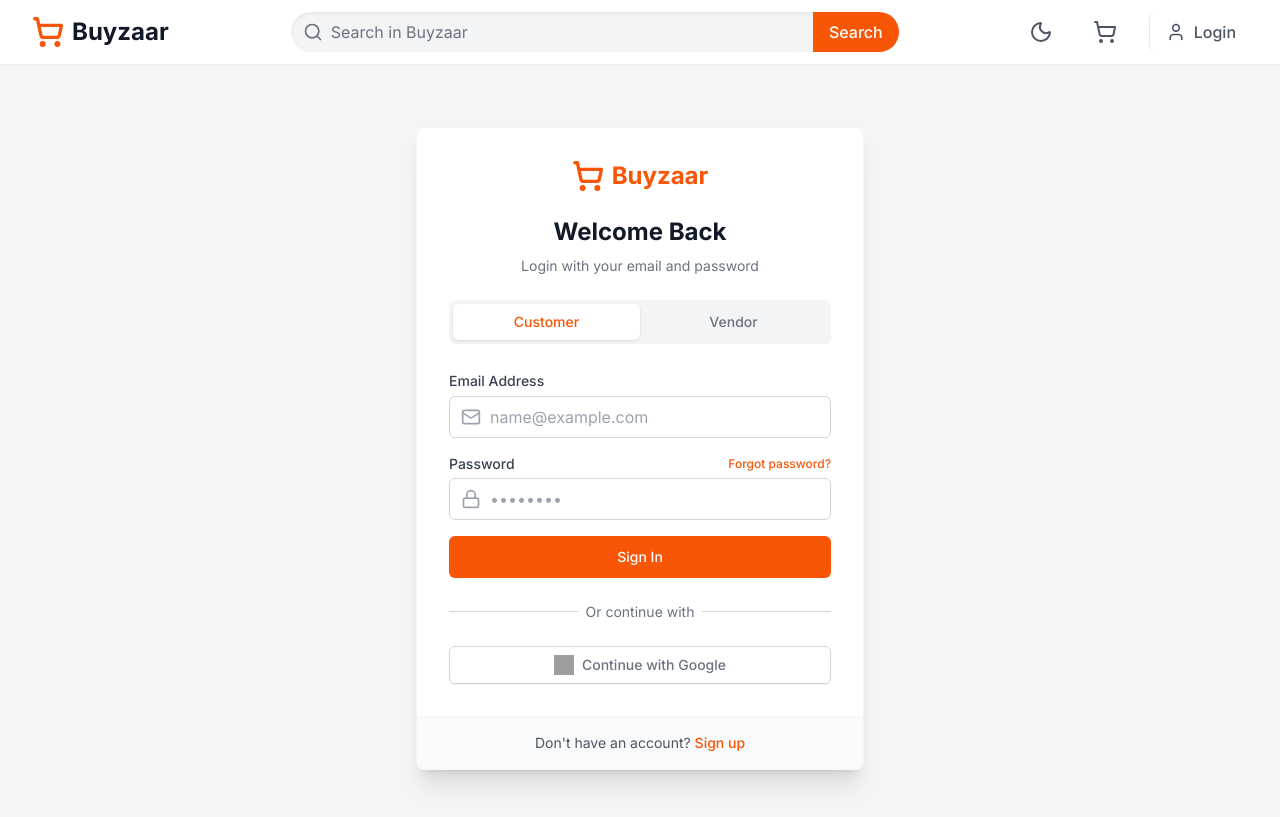
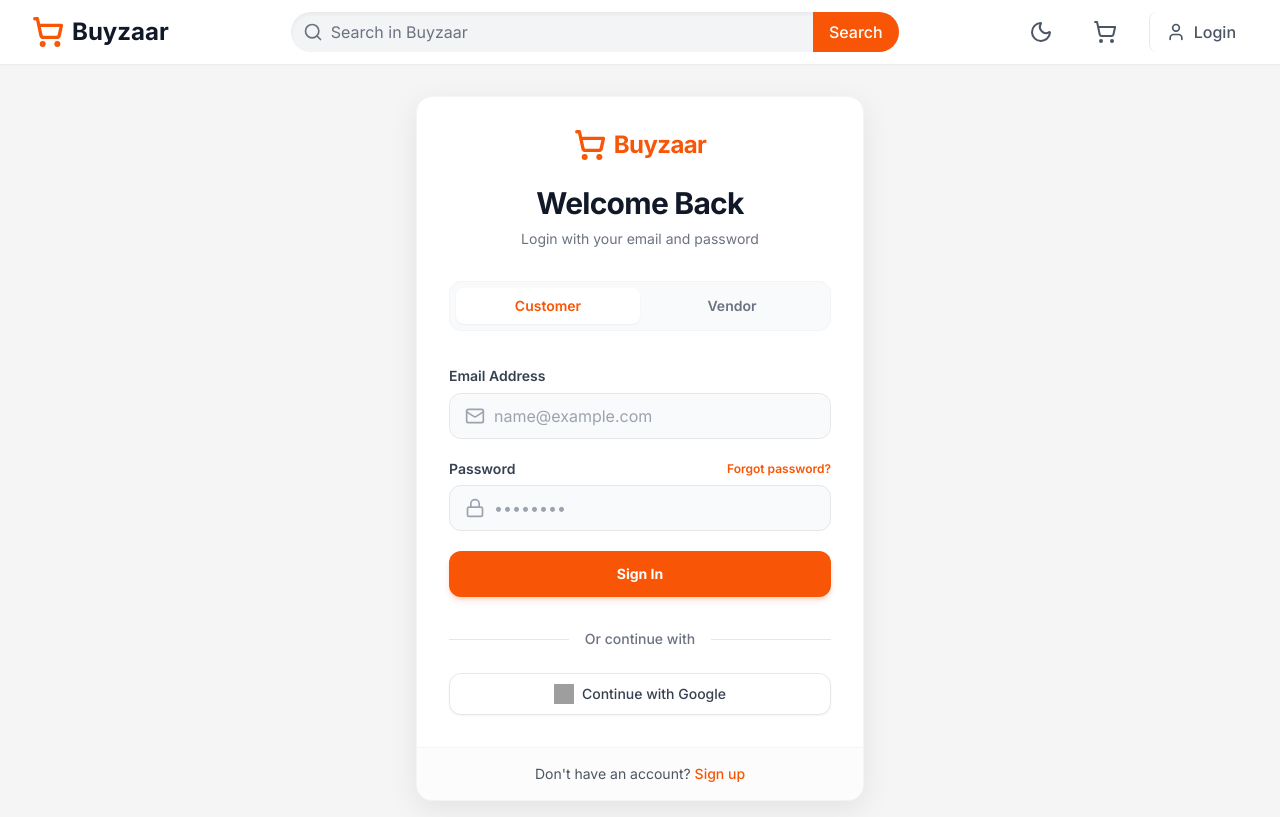
Before and after one commit to SanmuganathanLathusan/Buyzaar, a React (Vite) app in the folder fronend/: page /login in a window 1280 px wide. Built offline with nearby package versions, Linux system fonts and the light colour scheme; no server answers; grey boxes are pictures that could not be loaded.

Commit message:
modified  fronend/src/pages/Auth.jsx file

```diff
--- a/fronend/src/pages/Auth.jsx
+++ b/fronend/src/pages/Auth.jsx
@@ -25,7 +25,7 @@ const Auth = () => {
           businessName: userType === 'vendor' ? formData.name : undefined
         };
 
-        const response = await fetch('http://localhost:5000/api/auth/google', {
+        const response = await fetch('/api/auth/google', {
           method: 'POST',
           headers: {
             'Content-Type': 'application/json'
@@ -78,7 +78,7 @@ const Auth = () => {
             businessName: userType === 'vendor' ? formData.name : undefined
           };
 
-      const response = await fetch(`http://localhost:5000${endpoint}`, {
+      const response = await fetch(endpoint, {
         method: 'POST',
         headers: {
           'Content-Type': 'application/json'
@@ -119,7 +119,7 @@ const Auth = () => {
 
     setIsLoading(true);
     try {
-      const response = await fetch('http://localhost:5000/api/auth/forgot-password', {
+      const response = await fetch('/api/auth/forgot-password', {
         method: 'POST',
         headers: { 'Content-Type': 'application/json' },
         body: JSON.stringify({ email: formData.email })
@@ -196,45 +196,45 @@ const Auth = () => {
       <motion.div
         initial={{ opacity: 0, y: 20 }}
         animate={{ opacity: 1, y: 0 }}
-        className="bg-white dark:bg-cardDark w-full max-w-md rounded-lg shadow-xl border border-gray-100 dark:border-gray-800 overflow-hidden"
+        className="bg-white dark:bg-cardDark w-full max-w-md rounded-2xl shadow-[0_8px_30px_rgb(0,0,0,0.08)] border border-gray-100 dark:border-gray-800 overflow-hidden"
       >
         <div className="p-8">
           <div className="flex justify-center mb-6">
             <div className="flex items-center gap-2 text-2xl font-bold text-primary">
               <ShoppingCart className="h-8 w-8 text-primary" strokeWidth={2.5} />
-              <span>Buyzaar</span>
+              <span className="tracking-tight">Buyzaar</span>
             </div>
           </div>
 
-          <h2 className="text-2xl font-bold text-gray-900 dark:text-white text-center mb-2">
+          <h2 className="text-3xl font-extrabold text-gray-900 dark:text-white text-center mb-2 tracking-tight">
             {userType === 'vendor'
               ? (isLogin ? 'Vendor Portal' : 'Become a Vendor')
               : (isLogin ? 'Welcome Back' : 'Create an Account')}
           </h2>
-          <p className="text-sm text-gray-500 text-center mb-6">
+          <p className="text-sm text-gray-500 text-center mb-8">
             {userType === 'vendor'
               ? (isLogin ? 'Manage your store and products' : 'Start selling on Buyzaar today')
               : (isLogin ? 'Login with your email and password' : 'Join us and start shopping today')}
           </p>
 
-          <div className="flex bg-gray-100 dark:bg-gray-800 p-1 rounded-md mb-6">
+          <div className="flex bg-gray-50 dark:bg-gray-800/80 p-1.5 rounded-xl mb-8 border border-gray-100 dark:border-gray-700/50">
             <button
               type="button"
               onClick={() => setUserType('customer')}
-              className={`flex-1 py-2 text-sm font-medium rounded-md transition-all ${userType === 'customer' ? 'bg-white dark:bg-cardDark shadow text-primary' : 'text-gray-500 hover:text-gray-700 dark:text-gray-400 dark:hover:text-gray-200'}`}
+              className={`flex-1 py-2 text-sm font-semibold rounded-lg transition-all duration-300 ${userType === 'customer' ? 'bg-white dark:bg-cardDark shadow-sm text-primary' : 'text-gray-500 hover:text-gray-700 dark:text-gray-400 dark:hover:text-gray-200'}`}
             >
               Customer
             </button>
             <button
               type="button"
               onClick={() => setUserType('vendor')}
-              className={`flex-1 py-2 text-sm font-medium rounded-md transition-all ${userType === 'vendor' ? 'bg-white dark:bg-cardDark shadow text-primary' : 'text-gray-500 hover:text-gray-700 dark:text-gray-400 dark:hover:text-gray-200'}`}
+              className={`flex-1 py-2 text-sm font-semibold rounded-lg transition-all duration-300 ${userType === 'vendor' ? 'bg-white dark:bg-cardDark shadow-sm text-primary' : 'text-gray-500 hover:text-gray-700 dark:text-gray-400 dark:hover:text-gray-200'}`}
             >
               Vendor
             </button>
           </div>
 
-          <form onSubmit={handleSubmit} className="space-y-4">
+          <form onSubmit={handleSubmit} className="space-y-5">
 
             <AnimatePresence>
               {!isLogin && (
@@ -257,7 +257,7 @@ const Auth = () => {
                       required={!isLogin}
                       value={formData.name}
                       onChange={handleInputChange}
-                      className="w-full pl-10 pr-3 py-2 border border-gray-300 dark:border-gray-700 bg-transparent rounded-md text-gray-900 dark:text-gray-100 focus:outline-none focus:ring-2 focus:ring-primary/50 transition-colors"
+                      className="w-full pl-10 pr-3 py-2.5 border border-gray-200 dark:border-gray-700/80 bg-gray-50 dark:bg-gray-900 rounded-xl text-gray-900 dark:text-gray-100 focus:outline-none focus:ring-2 focus:ring-primary/40 focus:bg-white dark:focus:bg-gray-800 transition-all duration-300"
                       placeholder={userType === 'vendor' ? 'Super Electronics Ltd.' : 'John Doe'}
                     />
                   </div>
@@ -265,10 +265,10 @@ const Auth = () => {
               )}
             </AnimatePresence>
 
-            <div className="space-y-1">
-              <label className="text-sm font-medium text-gray-700 dark:text-gray-300">Email Address</label>
+            <div className="space-y-1.5">
+              <label className="text-sm font-semibold text-gray-700 dark:text-gray-300">Email Address</label>
               <div className="relative">
-                <div className="absolute inset-y-0 left-0 pl-3 flex items-center pointer-events-none">
+                <div className="absolute inset-y-0 left-0 pl-4 flex items-center pointer-events-none">
                   <Mail className="h-5 w-5 text-gray-400" />
                 </div>
                 <input
@@ -277,27 +277,27 @@ const Auth = () => {
                   required
                   value={formData.email}
                   onChange={handleInputChange}
-                  className="w-full pl-10 pr-3 py-2 border border-gray-300 dark:border-gray-700 bg-transparent rounded-md text-gray-900 dark:text-gray-100 focus:outline-none focus:ring-2 focus:ring-primary/50 transition-colors"
+                  className="w-full pl-11 pr-3 py-2.5 border border-gray-200 dark:border-gray-700/80 bg-gray-50 dark:bg-gray-900 rounded-xl text-gray-900 dark:text-gray-100 focus:outline-none focus:ring-2 focus:ring-primary/40 focus:bg-white dark:focus:bg-gray-800 transition-all duration-300"
                   placeholder="name@example.com"
                 />
               </div>
             </div>
 
-            <div className="space-y-1">
+            <div className="space-y-1.5">
               <div className="flex items-center justify-between">
-                <label className="text-sm font-medium text-gray-700 dark:text-gray-300">Password</label>
+                <label className="text-sm font-semibold text-gray-700 dark:text-gray-300">Password</label>
                 {isLogin && (
                   <button
                     type="button"
                     onClick={() => setIsForgotPassword(true)}
-                    className="text-xs font-medium text-primary hover:text-primary-hover"
+                    className="text-xs font-semibold text-primary hover:text-primary-hover"
                   >
                     Forgot password?
                   </button>
                 )}
               </div>
               <div className="relative">
-                <div className="absolute inset-y-0 left-0 pl-3 flex items-center pointer-events-none">
+                <div className="absolute inset-y-0 left-0 pl-4 flex items-center pointer-events-none">
                   <Lock className="h-5 w-5 text-gray-400" />
                 </div>
                 <input
@@ -306,7 +306,7 @@ const Auth = () => {
                   required
                   value={formData.password}
                   onChange={handleInputChange}
-                  className="w-full pl-10 pr-3 py-2 border border-gray-300 dark:border-gray-700 bg-transparent rounded-md text-gray-900 dark:text-gray-100 focus:outline-none focus:ring-2 focus:ring-primary/50 transition-colors"
+                  className="w-full pl-11 pr-3 py-2.5 border border-gray-200 dark:border-gray-700/80 bg-gray-50 dark:bg-gray-900 rounded-xl text-gray-900 dark:text-gray-100 focus:outline-none focus:ring-2 focus:ring-primary/40 focus:bg-white dark:focus:bg-gray-800 transition-all duration-300"
                   placeholder="••••••••"
                 />
               </div>
@@ -315,19 +315,19 @@ const Auth = () => {
             <button
               type="submit"
               disabled={isLoading}
-              className={`w-full flex justify-center py-2.5 px-4 border border-transparent rounded-md shadow-sm text-sm font-medium text-white transition-colors mt-6 ${isLoading ? 'bg-primary/70 cursor-not-allowed' : 'bg-primary hover:bg-primary-hover focus:outline-none focus:ring-2 focus:ring-offset-2 focus:ring-primary'}`}
+              className={`w-full flex justify-center py-3 px-4 border border-transparent rounded-xl shadow-md shadow-primary/20 text-sm font-bold text-white transition-all duration-300 mt-6 ${isLoading ? 'bg-primary/70 cursor-not-allowed' : 'bg-primary hover:bg-primary-hover hover:-translate-y-0.5'}`}
             >
               {isLoading ? 'Processing...' : (isLogin ? 'Sign In' : 'Sign Up')}
             </button>
           </form>
 
-          <div className="mt-6">
+          <div className="mt-8">
             <div className="relative">
               <div className="absolute inset-0 flex items-center">
-                <div className="w-full border-t border-gray-300 dark:border-gray-700" />
+                <div className="w-full border-t border-gray-200 dark:border-gray-800" />
               </div>
               <div className="relative flex justify-center text-sm">
-                <span className="px-2 bg-white dark:bg-cardDark text-gray-500">Or continue with</span>
+                <span className="px-4 bg-white dark:bg-cardDark text-gray-500 font-medium">Or continue with</span>
               </div>
             </div>
 
@@ -336,7 +336,7 @@ const Auth = () => {
                 type="button"
                 onClick={() => handleGoogleLogin()}
                 disabled={isLoading}
-                className={`w-full flex items-center justify-center py-2 px-4 border border-gray-300 dark:border-gray-700 rounded-md shadow-sm bg-white dark:bg-gray-800 text-sm font-medium text-gray-500 dark:text-gray-300 hover:bg-gray-50 dark:hover:bg-gray-700 transition-colors ${isLoading ? 'opacity-70 cursor-not-allowed' : ''}`}>
+                className={`w-full flex items-center justify-center py-2.5 px-4 border border-gray-200 dark:border-gray-700/80 rounded-xl shadow-sm bg-white dark:bg-gray-800 text-sm font-medium text-gray-700 dark:text-gray-200 hover:bg-gray-50 dark:hover:bg-gray-700 hover:shadow-md transition-all duration-300 ${isLoading ? 'opacity-70 cursor-not-allowed' : ''}`}>
                 <img className="h-5 w-5 mr-2" src="https://upload.wikimedia.org/wikipedia/commons/c/c1/Google_%22G%22_logo.svg" alt="Google Logo" />
                 Continue with Google
               </button>
@@ -345,7 +345,7 @@ const Auth = () => {
 
         </div>
 
-        <div className="bg-gray-50 dark:bg-gray-900 border-t border-gray-100 dark:border-gray-800 p-4 text-center">
+        <div className="bg-gray-50/50 dark:bg-gray-900/50 border-t border-gray-100 dark:border-gray-800 p-4 shrink-0 text-center">
           <p className="text-sm text-gray-600 dark:text-gray-400">
             {isLogin ? "Don't have an account? " : "Already have an account? "}
             <button
```
